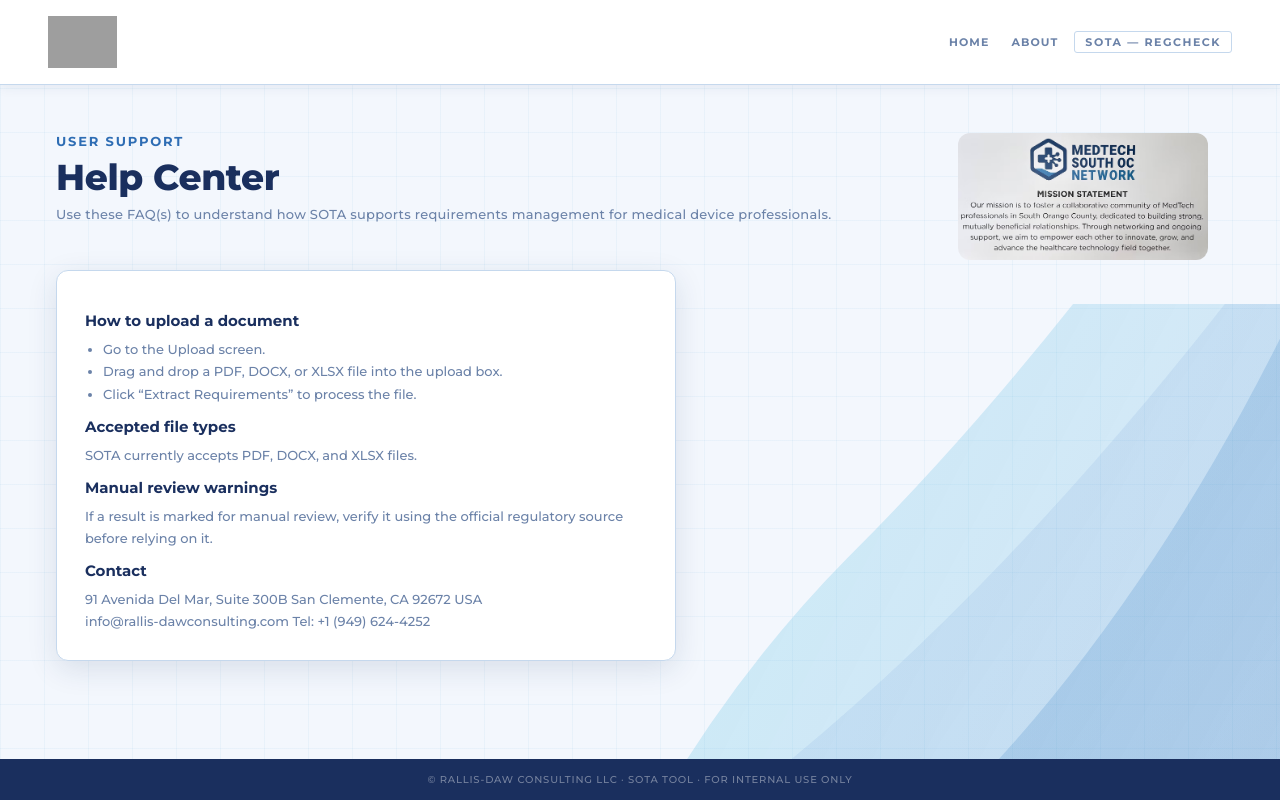
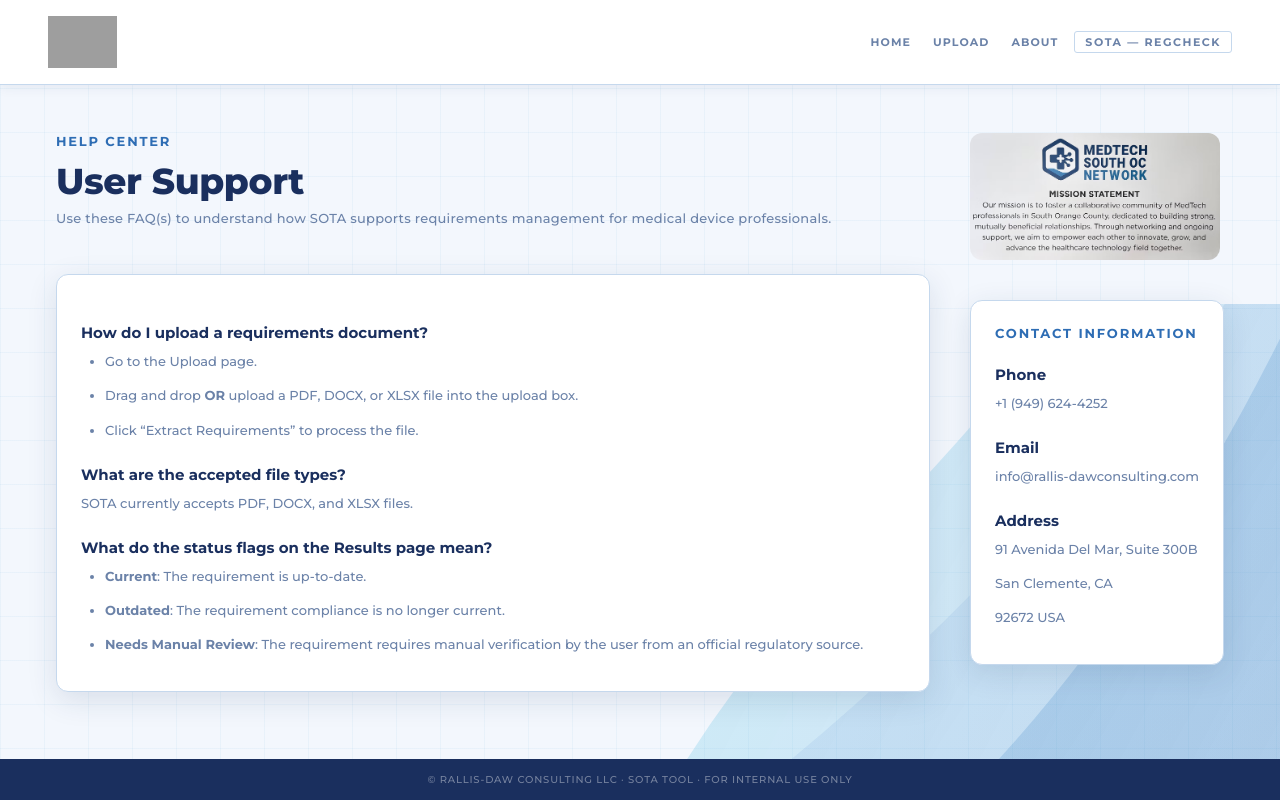
Before and after one commit to C-H-I-Z/Zeaterz, a Flask app: page /help in a window 1280 px wide. Run offline with Flask 3, Linux system fonts and the light colour scheme; grey boxes are pictures that could not be loaded.

Commit message:
Revise About and Help page cosmetics and text content

```diff
--- a/src/static/css/style.css
+++ b/src/static/css/style.css
@@ -165,7 +165,7 @@ footer {
   color: var(--blue);
   letter-spacing: 0.14em;
   text-transform: uppercase;
-  margin-bottom: 8px;
+  margin-bottom: 12px;
 }
 
 .page-heading {
@@ -187,38 +187,40 @@ footer {
 
 /* ── ABOUT & HELP CONTENT ────────────────────────────────────────────────────────────── */
 
+.info-card {
+  background: var(--white);
+  border: 1px solid var(--border);
+  border-radius: 12px;
+  padding: 24px;
+  box-shadow: 0 8px 30px rgba(26,47,94,0.12);
+  max-width: 900px;
+}
+
+.info-card h3 {
+  font-size: 15px;
+  color: var(--navy);
+  margin: 12px 0 8px;
+  margin-top: 24px;
+}
+
 .info-card p,
 .info-card li {
   font-size: 13px;
   color: var(--muted);
   line-height: 1.7;
   font-weight: 500;
+  margin-bottom: 12px;
 }
 
 .info-card ul {
-  padding-left: 18px;
-}
-
-.info-card {
-  background: var(--white);
-  border: 1px solid var(--border);
-  border-radius: 12px;
-  padding: 28px;
-  box-shadow: 0 8px 30px rgba(26,47,94,0.12);
-  max-width: 620px;
-}
-
-.info-card h3 {
-  font-size: 15px;
-  color: var(--navy);
-  margin: 12px 0 8px;
+  padding-left: 24px;
 }
 
 .help-about-medtech {
   position: relative;
   top: auto;
   transform: none;
-  margin: 0 16px 0;
+  margin: 0 0 0;
 }
 
 .help-about-medtech img {
--- a/src/templates/help.html
+++ b/src/templates/help.html
@@ -48,6 +48,7 @@
       <div class="header-right">
         <nav class="nav-links">
           <a href="/">Home</a>
+          <a href="/upload">Upload</a>
           <a href="/about">About</a>
         </nav>
 
@@ -65,11 +66,11 @@
           <div class="help-about-left">
 
             <div class="page-title">
-              User Support
+              Help Center
             </div>
 
             <div class="page-heading">
-              Help Center
+              User Support
             </div>
 
             <div class="page-sub">
@@ -79,45 +80,48 @@
 
             <div class="info-card">
 
-              <h3>How to upload a document</h3>
+              <h3>How do I upload a requirements document?</h3>
 
               <ul>
-                <li>Go to the Upload screen.</li>
-                <li>Drag and drop a PDF, DOCX, or XLSX file into the upload box.</li>
+                <li>Go to the Upload page.</li>
+                <li>Drag and drop <strong>OR</strong> upload a PDF, DOCX, or XLSX file into the upload box.</li>
                 <li>Click “Extract Requirements” to process the file.</li>
               </ul>
 
-              <h3>Accepted file types</h3>
+              <h3>What are the accepted file types?</h3>
 
               <p>
                 SOTA currently accepts PDF, DOCX, and XLSX files.
               </p>
 
-              <h3>Manual review warnings</h3>
+              <h3>What do the status flags on the Results page mean?</h3>
 
-              <p>
-                If a result is marked for manual review, verify it using
-                the official regulatory source before relying on it.
-              </p>
-
-              <h3>Contact</h3>
-
-              <p>
-                91 Avenida Del Mar, Suite 300B San Clemente, CA 92672 USA
-              </p>
-
-              <p>
-                info@rallis-dawconsulting.com
-                Tel: +1 (949) 624-4252
-              </p>
-
+              <ul>
+                <li><strong>Current</strong>: The requirement is up-to-date.</li>
+                <li><strong>Outdated</strong>: The requirement compliance is no longer current.</li>
+                <li><strong>Needs Manual Review</strong>: The requirement requires manual verification by the user from an official regulatory source.</li>
+              </ul>
             </div>
 
           </div>
 
-          <div class="help-about-medtech">
-            <img src="/static/images/medtech.avif" alt="Medtech Professionals Image">
-          </div>
+          <section>
+            <div class="help-about-medtech">
+              <img src="/static/images/medtech.avif" alt="Medtech Professionals Image">
+            </div>
+
+            <div class="info-card" style="margin-top: 36px;">
+              <div class="page-title" style="margin-bottom: 24px;">Contact Information</div>
+              <h3>Phone</h3>
+              <p>+1 (949) 624-4252</p>
+              <h3>Email</h3>
+              <p>info@rallis-dawconsulting.com</p>
+              <h3>Address</h3>
+              <p>91 Avenida Del Mar, Suite 300B</p>
+              <p>San Clemente, CA</p>
+              <p>92672 USA</p>
+            </div>
+          </section>
 
         </div>
 
--- a/src/templates/index.html
+++ b/src/templates/index.html
@@ -43,6 +43,7 @@
         </div>
         <div class="header-right">
           <nav class="nav-links">
+            <a href="/upload">Upload</a>
             <a href="/help">Help</a>
             <a href="/about">About</a>
           </nav>
@@ -60,12 +61,12 @@
 
             <div class="hero-title">SOTA</div>
 
-            <div class="hero-subtitle">Regulatory Requirement Management System</div>
+            <div class="hero-subtitle">Regulatory Requirements Management System</div>
 
             <div class="hero-client">Rallis-Daw Consulting LLC</div>
 
             <div class="hero-desc">
-              Upload a medical device External Documents List to automatically check
+              Upload a medical device's External Documents List to automatically check
               whether your regulatory requirements are current or outdated &mdash;
               powered by AI and live web search across EIGHT major regulatory bodies.
             </div>
--- a/src/templates/upload.html
+++ b/src/templates/upload.html
@@ -38,6 +38,7 @@
         </div>
         <div class="header-right">
           <nav class="nav-links">
+            <a href="/">Home</a>
             <a href="/about">About</a>
             <a href="/help">Help</a>
           </nav>
```
Also changed, not shown: src/templates/about.html (+30 -22 lines).
